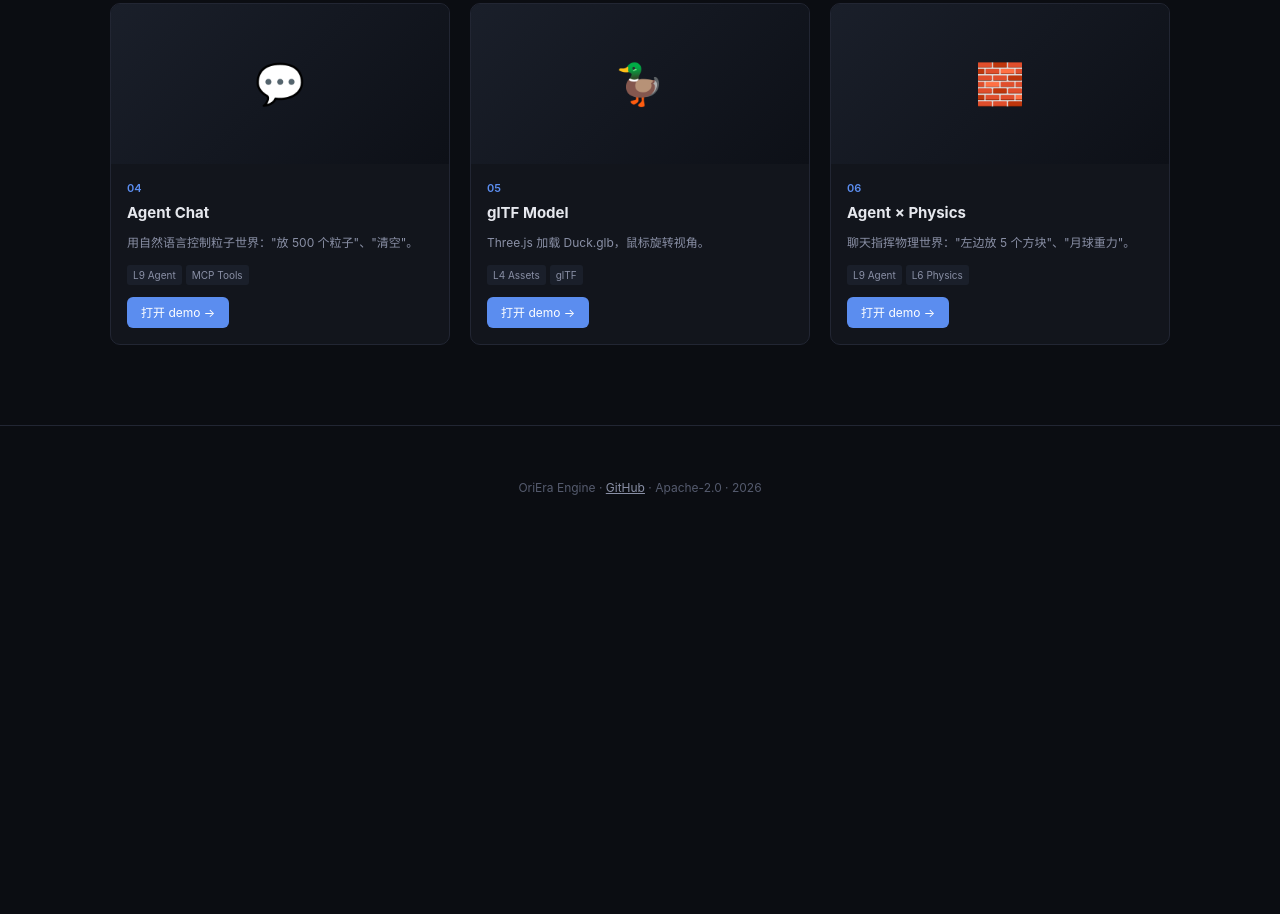
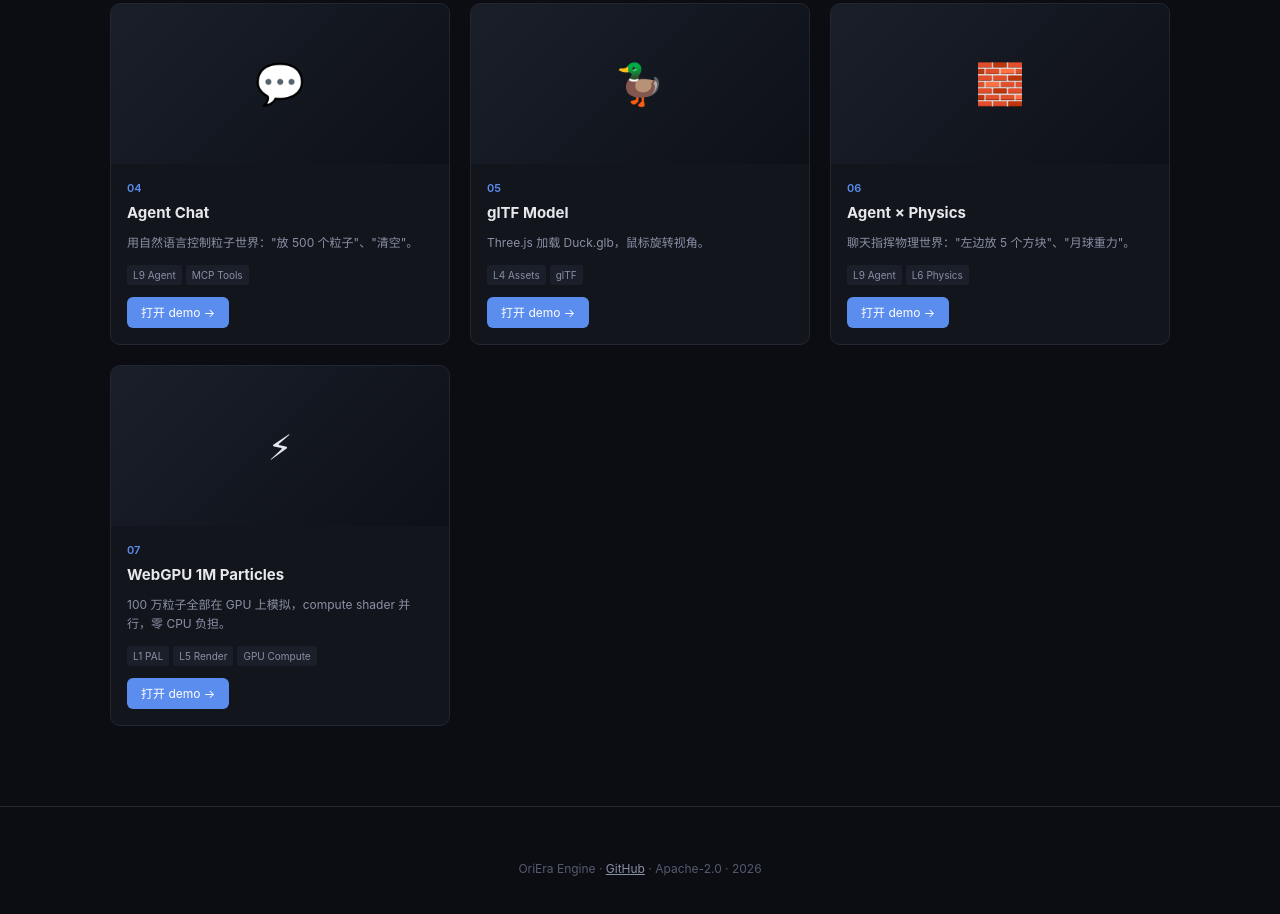
Before and after one commit to OriEra-engine/engine, a plain HTML site: page index.html in a window 1280 px wide. Shown: the part 767-1681 px from the top of the page. Before the commit the page ends 1316 px from the top, so only its background shows below. Drawn offline with Linux system fonts and the light colour scheme.

Commit message:
docs: add 07 WebGPU 1M particles to gallery and README

```diff
--- a/index.html
+++ b/index.html
@@ -125,6 +125,17 @@
       </div>
     </div>
 
+    <div class="card">
+      <div class="thumb">⚡</div>
+      <div class="body">
+        <div class="num">07</div>
+        <h3>WebGPU 1M Particles</h3>
+        <p>100 万粒子全部在 GPU 上模拟，compute shader 并行，零 CPU 负担。</p>
+        <div class="layers"><span>L1 PAL</span><span>L5 Render</span><span>GPU Compute</span></div>
+        <a href="examples/07-webgpu-particles/index.html">打开 demo →</a>
+      </div>
+    </div>
+
   </div>
 </div>
 
```
Also changed, not shown: README.md.
